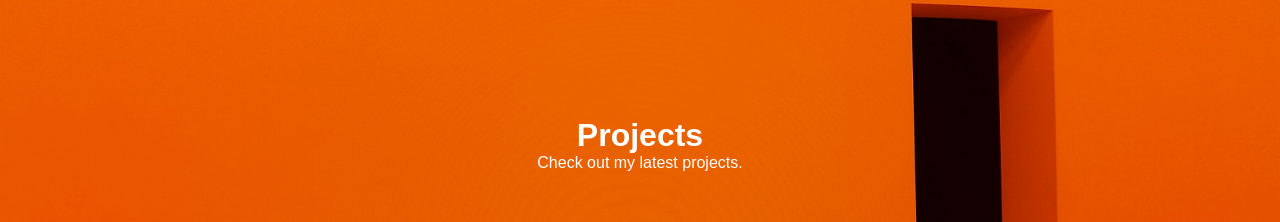
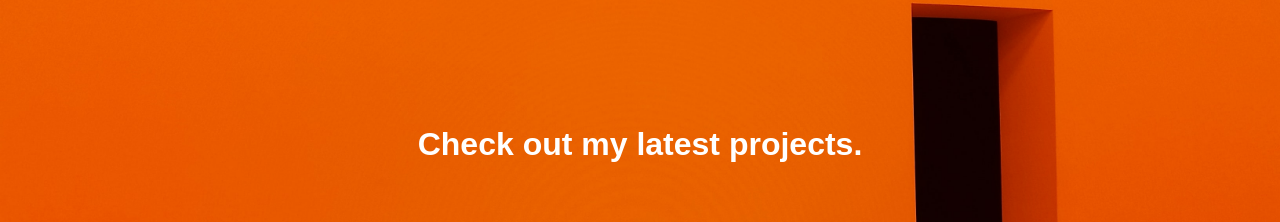
Before and after one commit to maudmain/mm-react-portfolio, a React (Create React App) app: page /projects in a window 1280 px wide. Shown: the part 96-318 px from the top of the page. Built offline with nearby package versions, Linux system fonts and the light colour scheme; a web font is replaced by a local one.

Commit message:
Bg fixed in project page

```diff
--- a/src/Components/HeroImg.js
+++ b/src/Components/HeroImg.js
@@ -6,13 +6,10 @@ const HeroImg = () => {
   return (
     <div className="hero-img">
       <div className="heading">
-        <h1>Projects</h1>
-        <p>Check out my latest projects.</p>
-
+        <h1>Check out my latest projects.</h1>
       </div>
-
     </div>
-  )
+  );
 }
 
 export default HeroImg
--- a/src/Components/heroImg.css
+++ b/src/Components/heroImg.css
@@ -1,5 +1,6 @@
 .hero-img {
     width: 100%;
+    /* background: var(--bg-color); */
     height: 60vh;
     position: relative;
 }
--- a/src/index.css
+++ b/src/index.css
@@ -18,9 +18,9 @@
   font-family: var(--font-family);
 }
 
-/* body {
+body {
   background-color: var(--bg-color);
-} */
+}
 
 h1 {
   color: var(--primary-color);
```
